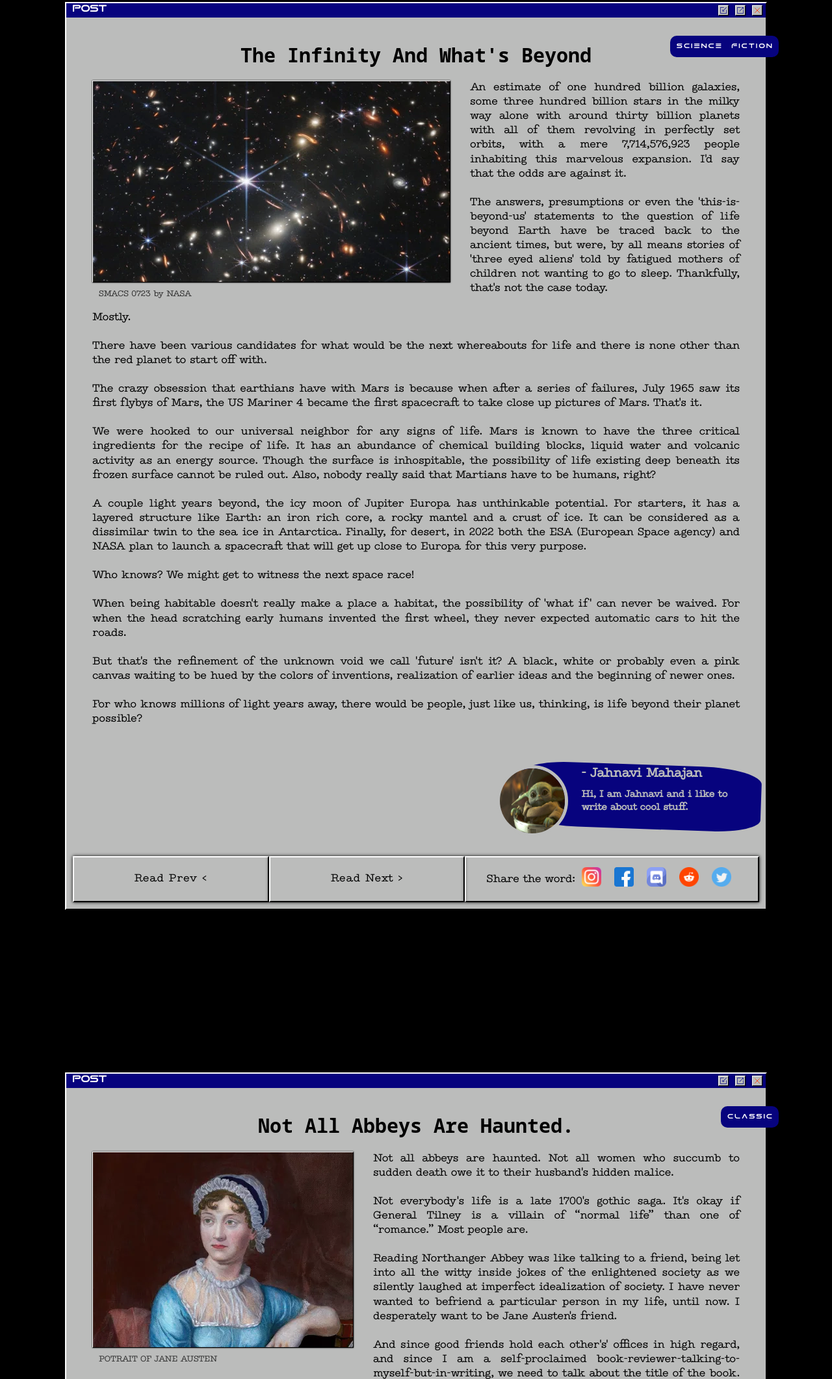
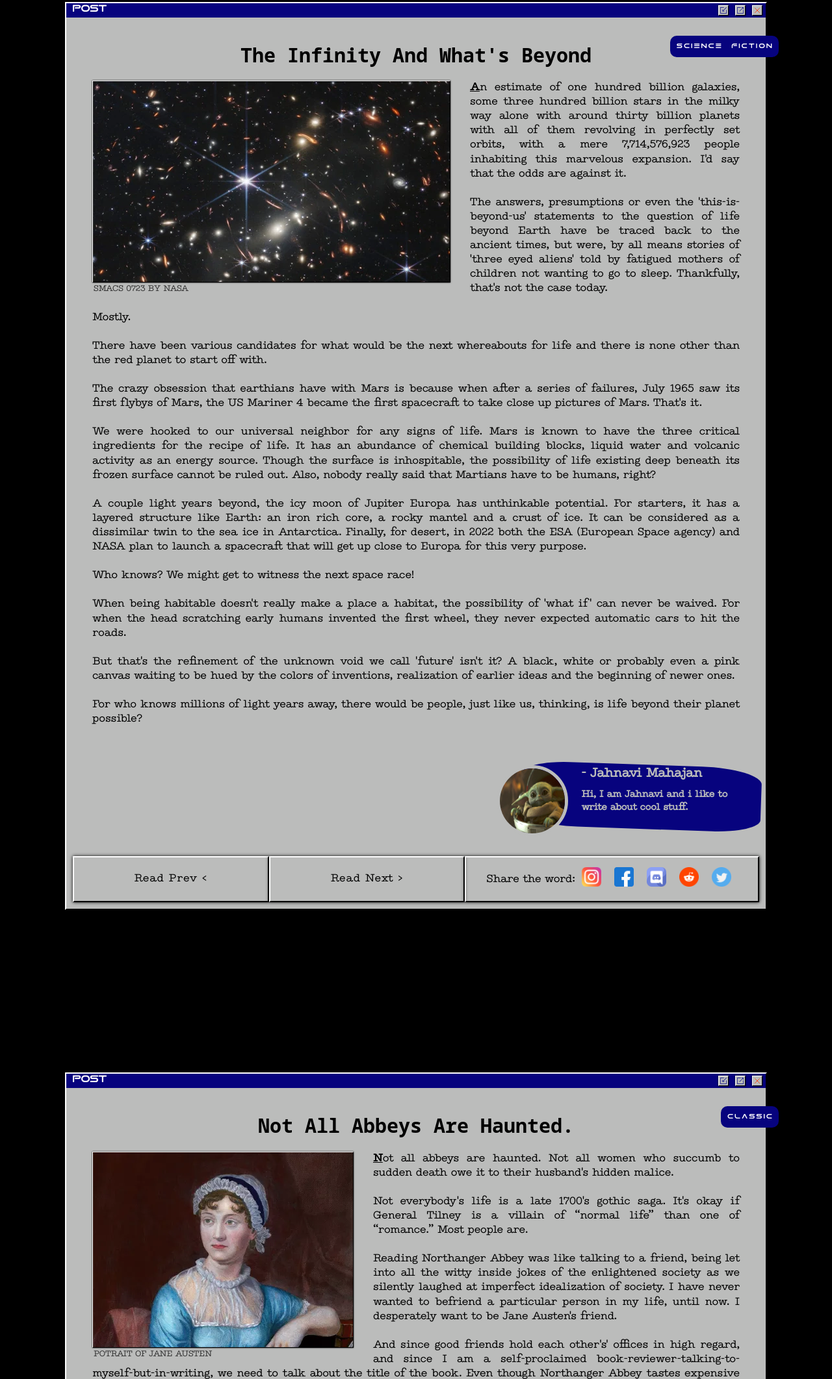
Before and after one commit to Mahajanet/Waste, a website: page html/posts.html in a window 1280 px wide. Shown: the part 200-2323 px from the top of the page at 65% size. Drawn offline with Linux system fonts and the light colour scheme.

Commit message:
Refactoring posts

```diff
--- a/css/post.css
+++ b/css/post.css
@@ -98,11 +98,15 @@ figure:nth-of-type(even){
     margin-left: 3rem;
 }
 
-figcaption{
+.post__image__info{
+    display: flex;
+}
+
+figcaption,
+blockquote{
     color: rgb(46, 46, 46);
     font-size: 1.3rem;
-    margin: 1rem;
-
+    margin: .2rem;
 }
 
 .post__info{
--- a/html/posts.html
+++ b/html/posts.html
@@ -55,11 +55,13 @@
             <div class="post__content--post">
                 <h1  class="post__heading--post">The Infinity And What's Beyond</h1>
                 <figure>
-                    <img src="../images/jameswebb.webp" alt="james webb image of space" class="post_img--post border-bordershadow-minimzied">
-                    <figcaption>SMACS 0723 by NASA</figcaption>
+                    <img src="../images/jameswebb.webp" alt="james webb image of space" class="post__img--post border-bordershadow-minimzied">
+                    <div class="post__image__info">
+                        <figcaption>SMACS 0723</figcaption><blockquote cite="https://www.nasa.gov/">BY NASA</blockquote>
+                    </div>
                 </figure>
                 <p class="post__text--post">
-                    An estimate of one hundred billion galaxies, some three hundred billion stars in the milky way alone with around thirty billion planets with all of them revolving in perfectly set orbits, with a mere 7,714,576,923 people inhabiting this marvelous expansion. I&apos;d say that the odds are against it. <br><br>
+                    <u><b>A</b></u>n estimate of one hundred billion galaxies, some three hundred billion stars in the milky way alone with around thirty billion planets with all of them revolving in perfectly set orbits, with a mere 7,714,576,923 people inhabiting this marvelous expansion. I&apos;d say that the odds are against it. <br><br>
                     The answers, presumptions or even the &apos;this-is-beyond-us&apos; statements to the question of life beyond Earth have be traced back to the ancient times, but were, by all means stories of &apos;three eyed aliens&apos; told by fatigued mothers of children not wanting to go to sleep.
                     Thankfully, that&apos;s not the case today.<br><br>Mostly.<br><br>
                     There have been various candidates for what would be the next whereabouts for life and there is none other than the red planet to start off with.<br><br>
@@ -126,7 +128,7 @@
                         <figcaption>POTRAIT OF JANE AUSTEN</figcaption>
                     </figure>
                     <p class="post__text--post">
-                        Not all abbeys
+                        <u><b>N</b></u>ot all abbeys
                         are haunted. Not all women who succumb to sudden death owe it to their husband&apos;s hidden malice. <br><br> Not everybody&apos;s life is a late 1700&apos;s gothic saga. It&apos;s okay if General Tilney is a villain of “normal life” than one of “romance.” Most people are. <br><br>
                         Reading Northanger Abbey was like talking to a friend, being let into all the witty inside jokes of the enlightened society as we silently laughed at imperfect idealization of society. I have never wanted to befriend a particular person in my life, until now. I desperately want to be Jane Austen&apos;s friend. <br><br>
                         And since good friends hold each other&apos;s&apos; offices in high regard, and since I am a self-proclaimed book-reviewer-talking-to-myself-but-in-writing, we need to talk about the title of the book. Even though Northanger Abbey tastes expensive and rolls of the tongue like wine, “Catherine,” as Austen had first intended, deserved to be the title of the novel. <br>The satire of the overwhelming gothic culture starkly detectible through the innumerous subtle and direct allusions sprinkled across the pages is indeed a main takeaway of the novel (alluding to the present title), but it isn&apos;t the only one. <br><br>
@@ -200,7 +202,7 @@
                             <figcaption>PETER PAN BY JAMES MATTHEW  BARRIE</figcaption>
                         </figure>
                         <p class="post__text--post">
-                        “To die will
+                        “<u><b>T</b>o</u> die will
                         be an awfully big adventure.” <br><br>
                         The Neverland is open, as long as children are gay and innocent and heartless.<br><br>
                         “Do you believe in fairies?” I do.<br><br>
@@ -274,7 +276,7 @@
                             <figcaption>THE NEUROMANCER BY GIBSON</figcaption>
                         </figure>
                         <p class="post__text--post">
-                            “The matrix has its roots in primitive arcade games. … Cyberspace. <br>  A consensual hallucination experienced daily by billions of legitimate operators, in every nation, by children being taught mathematical concepts. … A graphic representation of data abstracted from banks of every computer in the human system. Unthinkable complexity. Lines of light ranged in the non space of the mind, clusters and constellations of data. Like city lights, receding.”<br> <br>
+                            “<u><b>T</b></u>he matrix has its roots in primitive arcade games. … Cyberspace. <br>  A consensual hallucination experienced daily by billions of legitimate operators, in every nation, by children being taught mathematical concepts. … A graphic representation of data abstracted from banks of every computer in the human system. Unthinkable complexity. Lines of light ranged in the non space of the mind, clusters and constellations of data. Like city lights, receding.”<br> <br>
                             This. <br> <br>
                             There couldn&apos;t have been a better beginning for the epic Cyberpunk novel than in the dystopian underworld of Chiba city. Japan is definitely the place where I imagine this happening. <br> <br>
                             The matrix is a dataspace of virtual reality. Molly was an augmented character. Why does nobody understand how precious this truly is. <br> <br>
```
